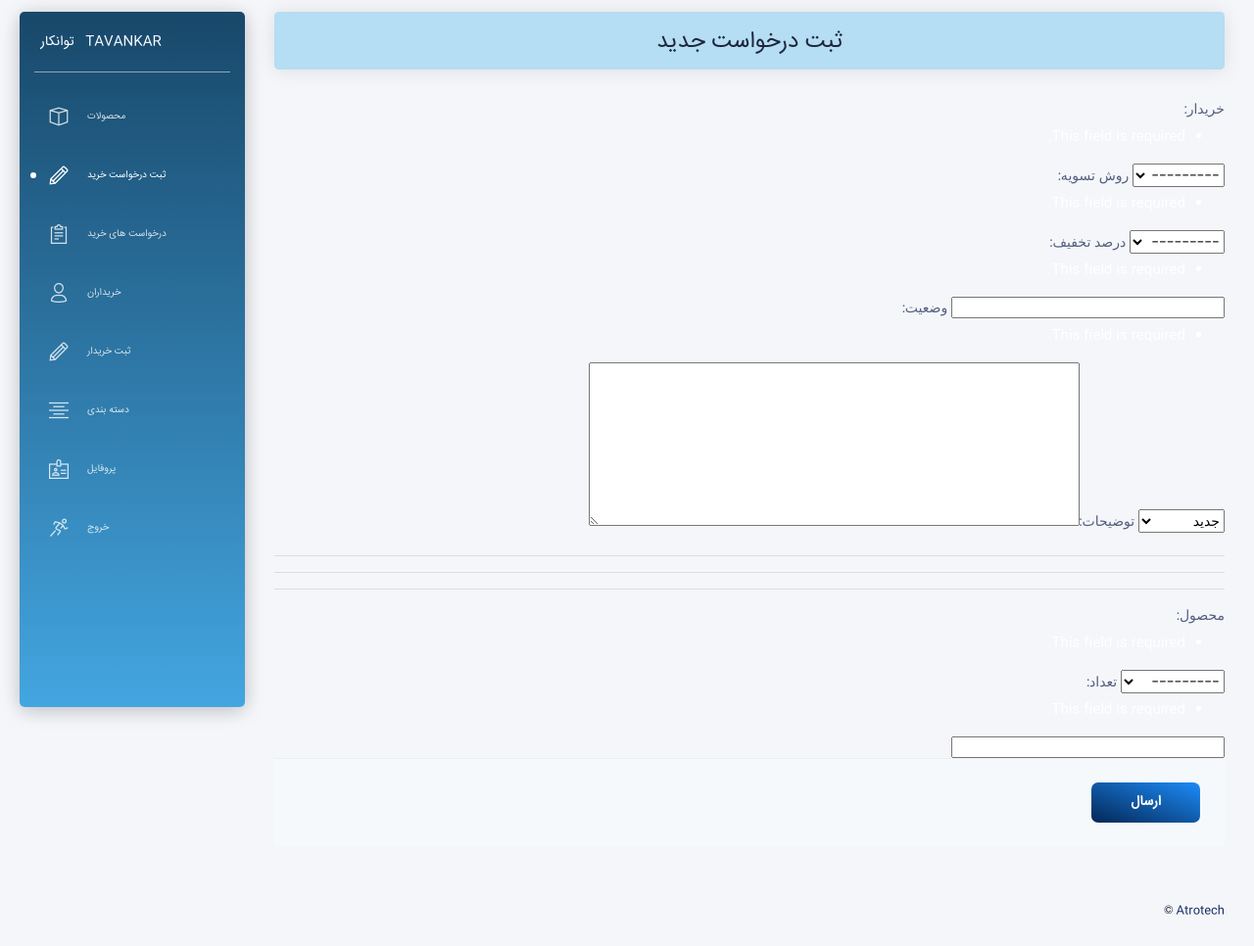
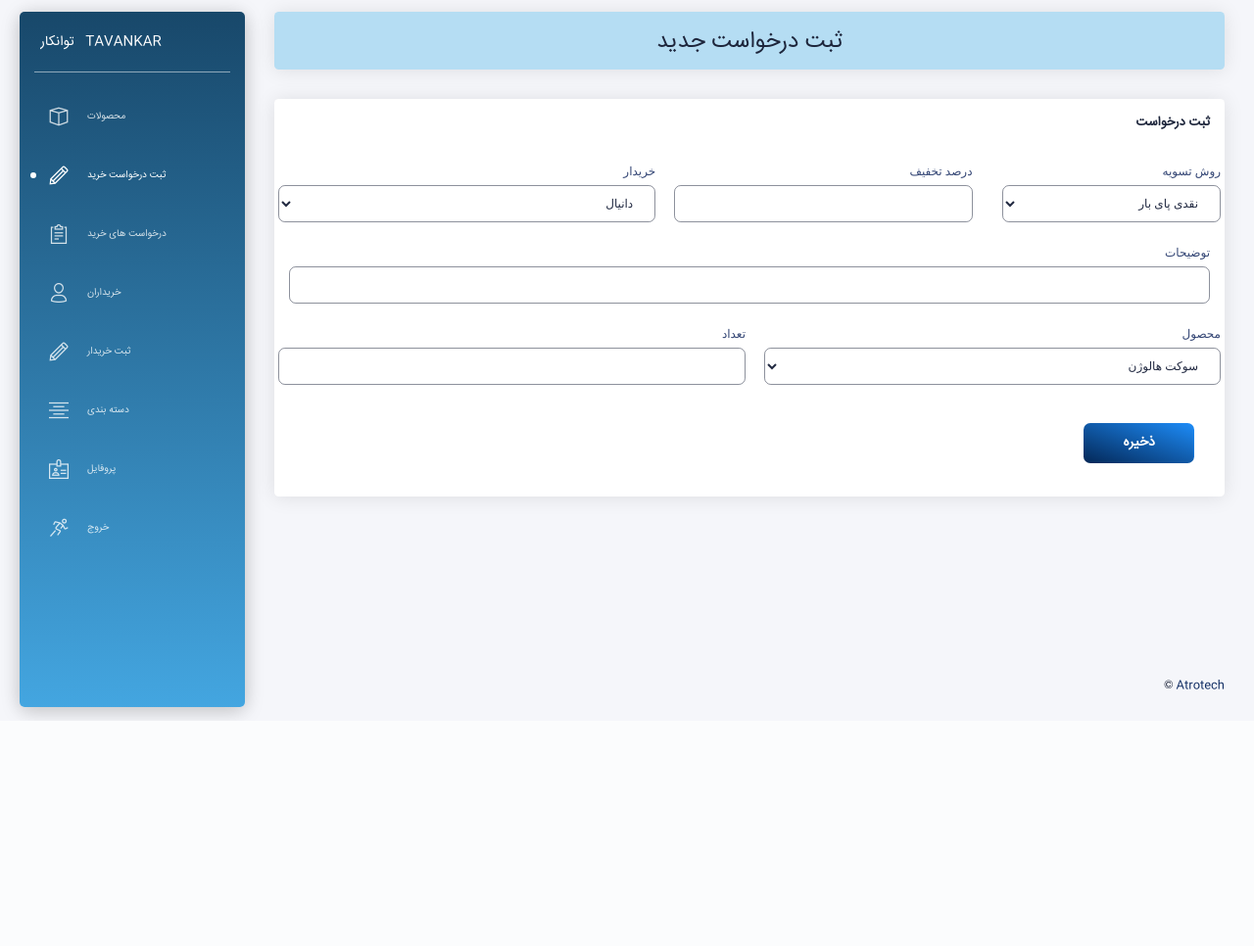
Before and after one commit to nimadorostkar/Sales-Assistant, a Django app: page /register_purchase_request in a window 1280 px wide. Shown: the part 68-1034 px from the top of the page at 98% size. After the commit the page ends 804 px from the top, so only its background shows below. Run offline with Django 3.2, Linux system fonts and the light colour scheme; a user stored in the database is signed in; data comes from the database, SQL or seed files in the repository; some libraries are stand-ins or nearby versions.

Commit message:
nashoddddddd

```diff
--- a/app/views.py
+++ b/app/views.py
@@ -194,32 +194,36 @@ def register_buyer(request):
 #------------------------------------------------------------------------------
 @login_required()
 def register_purchase_request(request):
-    #products = models.Product.objects.all()
-    #buyers = models.Buyers.objects.all()
+    products = models.Product.objects.all()
+    buyers = models.Buyers.objects.all()
     if request.method=="POST":
-        purchase_req_form = Purchase_request_Form(request.POST)
-        product_qty_form = Product_qty_Form(request.POST)
-        if purchase_req_form.is_valid() and product_qty_form.is_valid():
-            req = Purchase_request()
-            req.user = request.user
-            req.buyer = purchase_req_form.cleaned_data['buyer']
-            req.method = purchase_req_form.cleaned_data['method']
-            req.discount = purchase_req_form.cleaned_data['discount']
-            req.description = purchase_req_form.cleaned_data['description']
-            req.save()
+        #purchase_req_form = Purchase_request_Form(request.POST)
+        #product_qty_form = Product_qty_Form(request.POST)
+        #if purchase_req_form.is_valid() and product_qty_form.is_valid():
+        req = Purchase_request()
+        req.user = request.user
+        #req.buyer = purchase_req_form.cleaned_data['buyer']
+        req.buyer = request.POST['buyer']
+        req.method = request.POST['method']
+        req.discount = request.POST['discount']
+        req.description = request.POST['description']
+        req.save()
 
-            obj = Product_qty()
-            obj.product = product_qty_form.cleaned_data['product']
-            obj.qty = product_qty_form.cleaned_data['qty']
-            obj.property = req
-            obj.save()
+        obj = Product_qty()
+        obj.product = request.POST['product']
+        obj.qty = request.POST['qty']
+        obj.property = req
+        obj.save()
 
-            return render(request, 'register_purchase_request.html', {'purchase_req_form':purchase_req_form, 'product_qty_form':product_qty_form})
+        #return render(request, 'register_purchase_request.html', {'purchase_req_form':purchase_req_form,
+        #'product_qty_form':product_qty_form,
+        return render(request, 'register_purchase_request.html', {'products':products, 'buyers':buyers })
     else:
-        purchase_req_form = Purchase_request_Form(request.POST)
-        product_qty_form = Product_qty_Form(request.POST)
-        return render(request, 'register_purchase_request.html', {'purchase_req_form':purchase_req_form, 'product_qty_form':product_qty_form})
-
+        #purchase_req_form = Purchase_request_Form(request.POST)
+        #product_qty_form = Product_qty_Form(request.POST)
+        #return render(request, 'register_purchase_request.html', {'purchase_req_form':purchase_req_form,
+        #'product_qty_form':product_qty_form,
+        return render(request, 'register_purchase_request.html', {'products':products, 'buyers':buyers })
 
 
 
--- a/templates/register_purchase_request.html
+++ b/templates/register_purchase_request.html
@@ -21,19 +21,86 @@
 
 
 
-    <form action="#" method="post" dir="rtl" align="right">
-     {% csrf_token %}
-     {{ purchase_req_form|bootstrap }}
-     <hr><hr><hr>
-     {{ product_qty_form|bootstrap }}
-     <div class="card-footer">
-       <button type="submit" class="btn btn-fill btn-primary"> ارسال </button>
-     </div>
-    </form>
+
+<div class="row">
+  <div class="col-md-12">
+    <div class="card"  align="right" dir="rtl">
+      <div class="card-header">
+        <h5 class="title"> ثبت درخواست </h5>
+      </div>
+      <div class="card-body">
+         <form method="post" action="{% url 'app:register_purchase_request' %}">
+           {% csrf_token %}
+
+            <div class="row">
+              <div class="col-md-3 pr-md-1">
+                <div class="form-group">
+                  <label> روش تسویه </label>
+                  <select name="method" id="basic" class="selectpicker show-tick form-control" title="روش تسویه">
+                    <option>نقدی پای بار</option>
+                    <option>چک یک ماهه</option>
+                    <option>چک دو ماهه</option>
+                    <option>چک سه ماهه</option>
+                  </select>
+                </div>
+              </div>
+              <div class="col-md-4 pl-md-1">
+                <div class="form-group">
+                  <label> درصد تخفیف </label>
+                  <input name="discount" type="number" class="form-control">
+                </div>
+              </div>
+            <div class="col-md-5 pl-md-1">
+              <div class="form-group">
+                <label for="exampleInputEmail1"> خریدار </label>
+                <select name="buyer"  class="form-control show-tick selectpicker" data-live-search="true" data-live-search-style="begins" title="خریدار">
+                  {% for Buyers in buyers %}
+                    <option> {{ Buyers }} </option>
+                  {% endfor %}
+                </select>
+              </div>
+            </div>
+          </div>
+
+          <div class="row">
+            <div class="col-md-12">
+              <div class="form-group">
+                <label> توضیحات </label>
+                <input name="description" type="text" class="form-control">
+              </div>
+            </div>
+          </div>
+
+          <div class="row">
+            <div class="col-md-6 pr-md-1">
+              <div class="form-group">
+                <label> محصول </label>
+                <select name="product"  class="form-control show-tick selectpicker" data-live-search="true" data-live-search-style="begins" title="محصول">
+                  {% for Product in products %}
+                    <option> {{ Product }} </option>
+                  {% endfor %}
+                </select>
+              </div>
+            </div>
+            <div class="col-md-6 px-md-1">
+              <div class="form-group">
+                <label> تعداد </label>
+                <input name="qty" type="number" class="form-control">
+              </div>
+            </div>
+          </div>
 
 
 
+          <div class="card-footer">
+            <button type="submit" class="btn btn-fill btn-primary"> ذخیره </button>
+          </div>
 
+        </form>
+      </div>
+    </div>
+  </div>
+</div>
 
 
 
```
